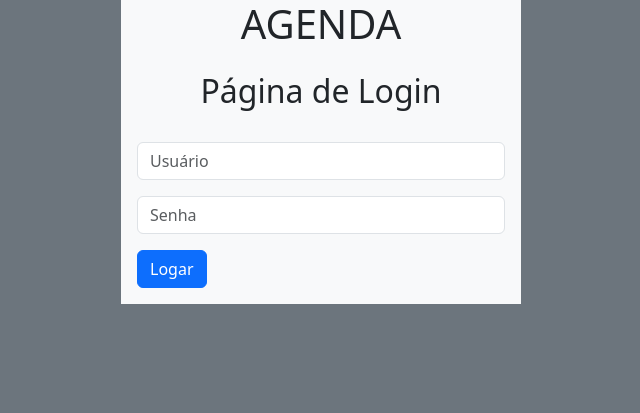
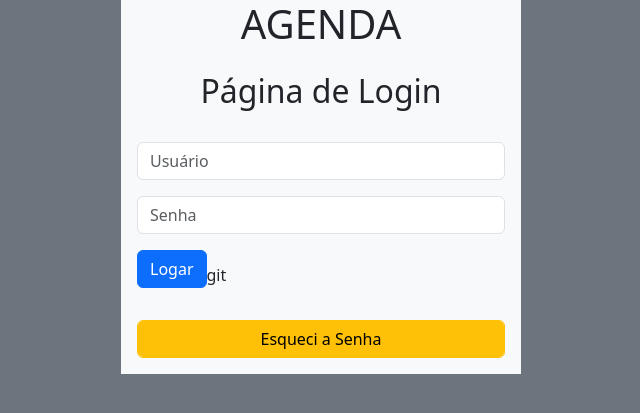
Before and after one commit to mpmotta/Agenda-MVC, a PHP site: page /view/index.php in a window 1280 px wide. Shown: the top 413 px of the page, without its empty margins (319-959 px from the left). Run offline with PHP 8.4, Linux system fonts and the light colour scheme; some libraries are stand-ins or nearby versions.

Commit message:
tarefa 504-102

```diff
--- a/view/index.php
+++ b/view/index.php
@@ -24,9 +24,13 @@
             <div class="m-3">
             <button type="submit" id="submit" class="btn btn-primary mb-3">
                     Logar
-                </button>
+
+                </button>git
             </div>
         </form>
+        <div class="m-3">
+        <a href="../controller/esqueciSenha.php" class="form-control btn btn-warning mb-3">
+                Esqueci a Senha </a>
     </div>
     <script src="https://cdn.jsdelivr.net/npm/sweetalert2@10"></script>
     <?php
```
